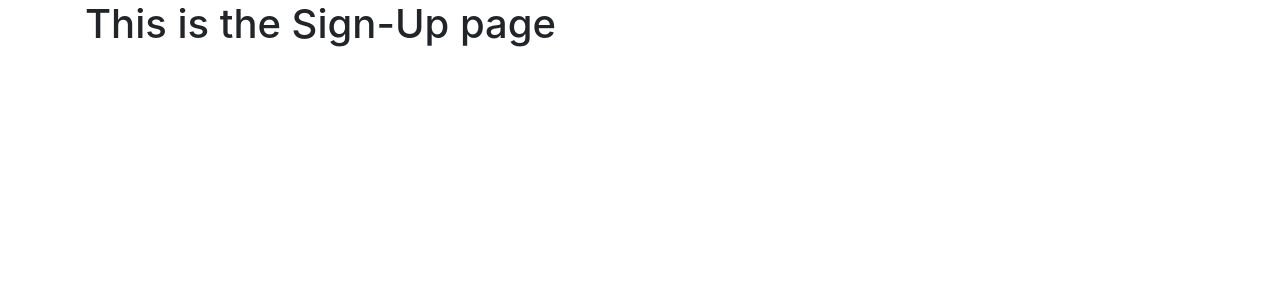
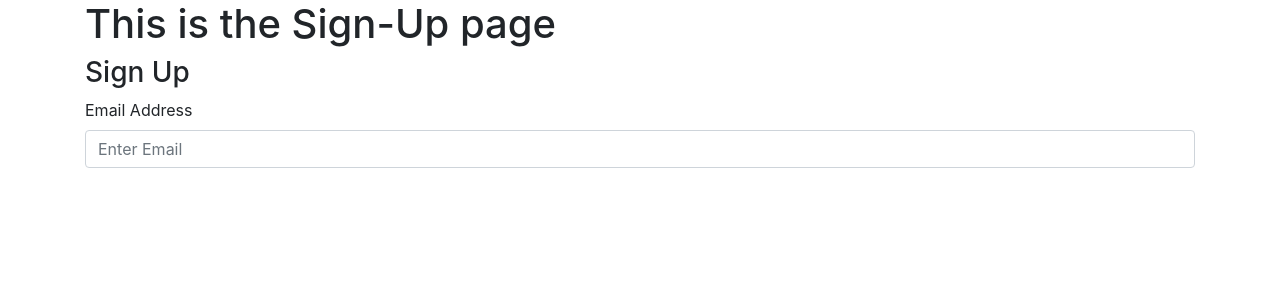
Before and after one commit to destinnie-laila/bowza.com, a Flask app: page /sign-up in a window 1280 px wide. Shown: the part 56-356 px from the top of the page. Run offline with Flask 2, Linux system fonts and the light colour scheme; some libraries are stand-ins or nearby versions.

Commit message:
creating sign up form for back end

```diff
--- a/website/templates/sign_up.html
+++ b/website/templates/sign_up.html
@@ -1,5 +1,22 @@
 {% extends "base.html" %}
 {% block title %} Sign-Up {% endblock %}
+
 {% block content %}
+
 <h1>This is the Sign-Up page</h1>
+
+<form method="POST">
+    <h3 align="'centre">Sign Up</h3>
+    <div class="form-group">
+        <label for="email">Email Address</label>
+        <input
+            type="email"
+            class="form-control"
+            id="email"
+            name="email"
+            placeholder="Enter Email"
+        />
+    </div>
+</form>
+
 {% endblock %}
```
